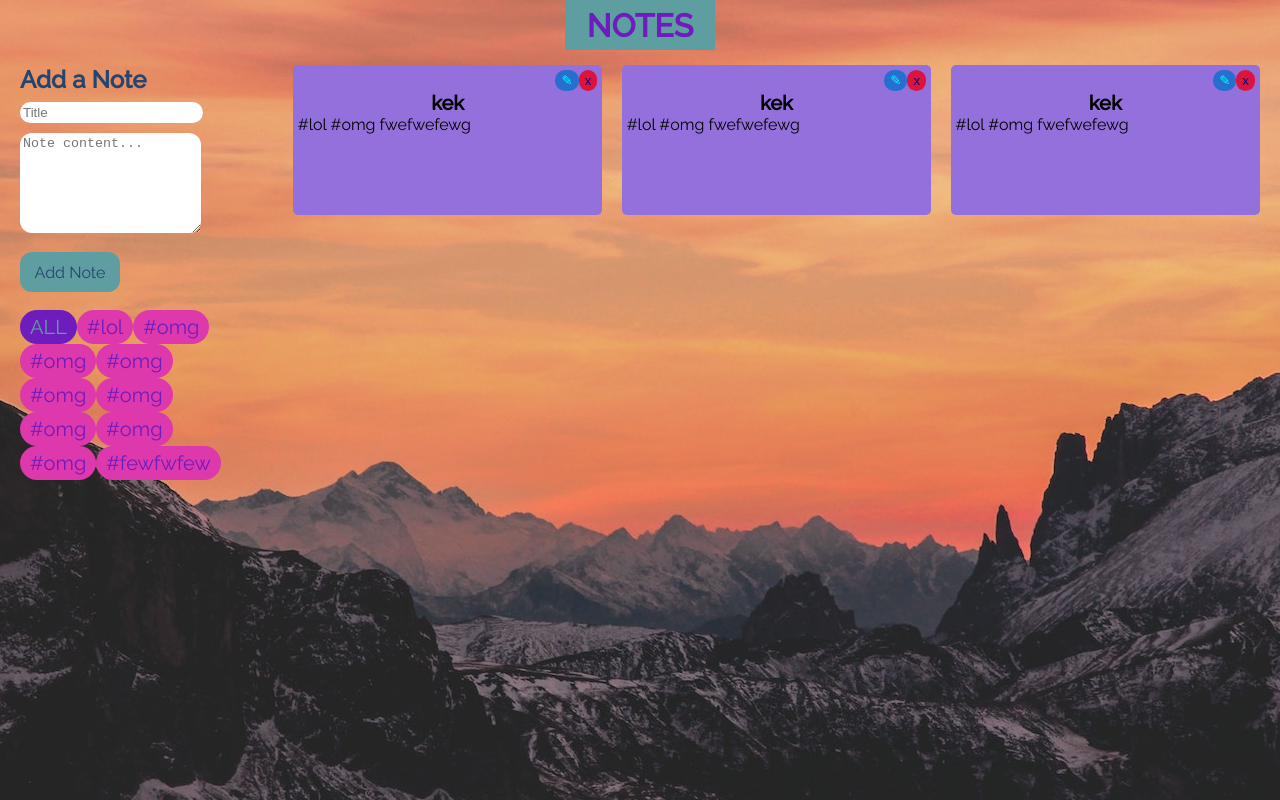
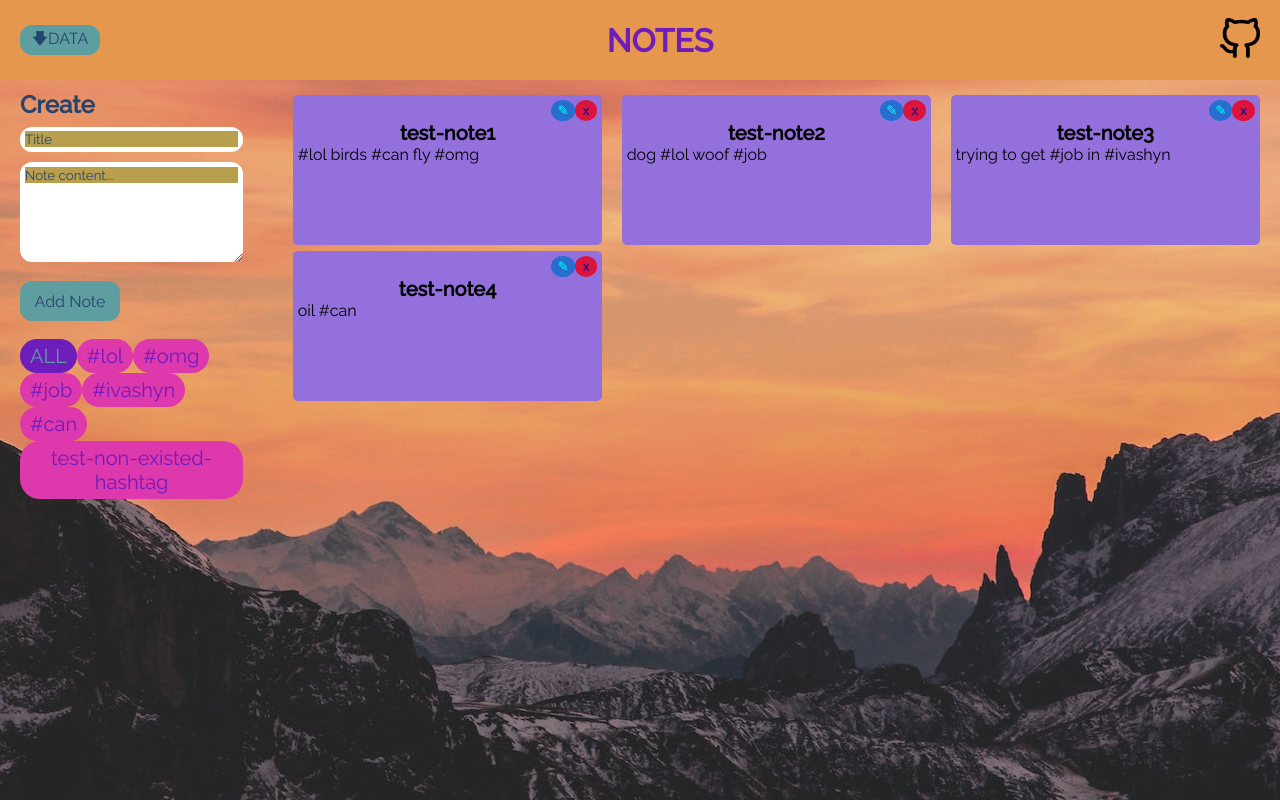
Before and after one commit to recket337/react-notes, a React (Create React App) app in the folder react-notes/: page / in a window 1280 px wide. Built offline with nearby package versions, Linux system fonts and the light colour scheme.

Commit message:
feat: add download data in json button, impoved ui, git link

```diff
--- a/react-notes/src/components/Notes/Form/NotesForm.jsx
+++ b/react-notes/src/components/Notes/Form/NotesForm.jsx
@@ -17,7 +17,7 @@ export const NotesForm = (props) => {
 
   return (
     <>
-      <h2 className={s.headline}>Add a Note</h2>
+      <h2 className={s.headline}>Create</h2>
       <form className={s.form} onSubmit={handleSubmission}>
         <input
           className={s.titleInput}
--- a/react-notes/src/components/Notes/Form/NotesForm.module.scss
+++ b/react-notes/src/components/Notes/Form/NotesForm.module.scss
@@ -2,36 +2,50 @@ $txtcolor: rgb(38, 69, 110);
 $objcolor: rgb(111, 28, 189);
 
 .headline {
+  padding-top: 10px;
   color: $txtcolor;
 }
 .form {
   margin-bottom: 18px;
 
   .titleInput {
+    width: 100%;
     display: block;
     color: $txtcolor;
     border-radius: 12px;
-    padding: 3px;
+    padding: 5px;
     margin-top: 8px;
 
-    .titleInput::-webkit-input-placeholder {
+
+    &::-webkit-input-placeholder {
       color: $txtcolor;
       background: rgb(184, 159, 78);
     }
 
-    .titleInput::placeholder {
+    &::placeholder {
       color: $txtcolor;
-      font-family: "Dancing Script", cursive;
+      font-family: "Raleway", cursive;
     }
   }
 
   .textarea {
+    width: 100%;
     margin-top: 10px;
     display: block;
     color: $txtcolor;
     border-radius: 12px;
-    padding: 3px;
+    padding: 5px;
     height: 100px;
+
+    &::-webkit-input-placeholder {
+      color: $txtcolor;
+      background: rgb(184, 159, 78);
+    }
+
+    &::placeholder {
+      color: $txtcolor;
+      font-family: "Raleway", cursive;
+    }
   }
 
   .formButton {
--- a/react-notes/src/components/Notes/Notes.jsx
+++ b/react-notes/src/components/Notes/Notes.jsx
@@ -1,16 +1,23 @@
-import React, { Component } from "react";
+import React from "react";
 import NotesForm from "./Form/NotesFormContainer";
 import NotesList from "./NotesList/NotesListContainer";
 import HashtagList from "./HashtagList/HashtagListContainer";
 import s from "./Notes.module.scss";
+import ButtonDownload from "./buttonDownload/ButtonDownloadContainer";
+import gitLogo from "./../../assets/img/git.png"
 
-export class Notes extends Component {
-  render() {
-    return (
+export const Notes = (props) => {
+  const url = "https://github.com/recket337";
+  return (
+    <>
+      <header className={s.header}>
+        <ButtonDownload />
+        <h1 className={s.headline}>NOTES</h1>
+        <a href={url}>
+          <img className={s.gitLogo} src={gitLogo}/>
+        </a>
+      </header>
       <div className={s.wrapper}>
-        <header className={s.header}>
-          <h1 className={s.headline}>NOTES</h1>
-        </header>
         <main className={s.main}>
           <section className={s.forms}>
             <NotesForm />
@@ -21,6 +28,6 @@ export class Notes extends Component {
           </section>
         </main>
       </div>
-    );
-  }
-}
+    </>
+  );
+};
--- a/react-notes/src/components/Notes/Notes.module.scss
+++ b/react-notes/src/components/Notes/Notes.module.scss
@@ -1,21 +1,22 @@
+.header {
+  padding: 0 20px;
+  background-color: rgb(230, 151, 78);
+  margin: 0 auto;
+  display: flex;
+  justify-content: space-between;
+  align-items: center;
+  height: 10vh;
+  width: 100%;
+  .headline {
+    color:rgb(111, 28, 189)
+  }
+}
 .wrapper {
   background-image: url(./../../assets/img/cover.jpg);
   background-position: center;
-  height: 100vh;
+  height: 90vh;
   padding: 0 20px;
-  .header {
-    background-color: cadetblue;
-    margin: 0 auto;
-    display: flex;
-    justify-content: center;
-    align-items: center;
-    height: 50px;
-    width: 150px;
-    margin-bottom: 15px;
-    .headline {
-      color:rgb(111, 28, 189)
-    }
-  }
+
   .main {
     display: flex;
     justify-content: space-between;
@@ -28,3 +29,8 @@
   }
 
 }
+
+.gitLogo {
+  width: 40px;
+  height: 40px;
+}
--- a/react-notes/src/components/Notes/NotesList/Note/Note.module.scss
+++ b/react-notes/src/components/Notes/NotesList/Note/Note.module.scss
@@ -12,8 +12,7 @@
 }
 
 .noteButton {
-  padding: 3px 6px;
-  border-radius: 10px;
+  border-radius: 50%;
   color:navy;
 }
 
@@ -25,6 +24,7 @@
 .buttonEdit {
   @extend .noteButton;
   color: aqua;
+  padding: 3px 6px;
   background-color: rgb(38, 111, 206);
   &:hover {
     transition: .5s;
@@ -38,6 +38,7 @@
 
 .buttonDelete {
   @extend .noteButton;
+  padding: 3px 8px;
   background-color: crimson;
   &:hover {
     transition: .5s;
--- a/react-notes/src/components/Notes/NotesList/NotesList.module.scss
+++ b/react-notes/src/components/Notes/NotesList/NotesList.module.scss
@@ -1,4 +1,5 @@
 .notesList {
+  padding-top: 15px;
   list-style-type: none;
   width: 100%;
   display: grid;
--- /dev/null
+++ b/react-notes/src/components/Notes/buttonDownload/ButtonDownload.jsx
@@ -0,0 +1,23 @@
+import React, { Component } from "react";
+import s from "./ButtonDownload.module.scss";
+
+export class ButtonDownload extends Component {
+  constructor(props) {
+    super(props);
+    console.log(props)
+  }
+
+  handleClick = () => {
+    const data = JSON.stringify(this.props.data);
+    let a = document.createElement("a");
+    let file = new Blob([data], {type: 'application/json'});
+    a.href = URL.createObjectURL(file);
+    a.download = "data.json";
+    a.click();
+    a.remove();
+  };
+
+  render() {
+    return <button className={s.downloadButton} onClick={this.handleClick}>&#129095;DATA</button>;
+  }
+}
--- /dev/null
+++ b/react-notes/src/components/Notes/buttonDownload/ButtonDownload.module.scss
@@ -0,0 +1,17 @@
+$txtcolor: rgb(38, 69, 110);
+$objcolor: rgb(111, 28, 189);
+
+.downloadButton {
+  float: right;
+  width: 80px;
+  height: 30px;
+  border-radius: 12px;
+  font-family: "Raleway";
+  color: $txtcolor;
+  font-size: 16px;
+  background-color: cadetblue;
+  &:hover {
+    background-color: darkkhaki;
+    transition: 0.5s;
+  }
+}
--- /dev/null
+++ b/react-notes/src/components/Notes/buttonDownload/ButtonDownloadContainer.js
@@ -0,0 +1,8 @@
+import { connect } from 'react-redux';
+import { ButtonDownload } from './ButtonDownload';
+
+const mapStateToProps = (state) => ({
+  data: state.notes,
+});
+
+export default connect(mapStateToProps, null)(ButtonDownload);
--- a/react-notes/src/redux/reducers/notesReducer.js
+++ b/react-notes/src/redux/reducers/notesReducer.js
@@ -16,27 +16,34 @@ const initialState = {
   notesData: [
     {
       id: 0,
-      title: 'kek',
-      content: '#lol #omg fwefwefewg',
-      hashtags: ["#lol", "#omg"],
+      title: 'test-note1',
+      content: '#lol birds #can fly #omg',
+      hashtags: ["#lol", "#omg", "#can"],
       isEditing: false,
     },
     {
       id: 1,
-      title: 'kek',
-      content: '#lol #omg fwefwefewg',
-      hashtags: ["#lol", "#omg"],
+      title: 'test-note2',
+      content: 'dog #lol woof #job',
+      hashtags: ["#lol", "#job"],
       isEditing: false,
     },
     {
       id: 2,
-      title: 'kek',
-      content: '#lol #omg fwefwefewg',
-      hashtags: ["#lol", "#omg"],
+      title: 'test-note3',
+      content: 'trying to get #job in #ivashyn',
+      hashtags: ["#job", "#ivashyn"],
+      isEditing: false,
+    },
+    {
+      id: 3,
+      title: 'test-note4',
+      content: 'oil #can',
+      hashtags: ["#can"],
       isEditing: false,
     },
   ],
-  allHashtags: ["#lol", "#omg", "#omg", "#omg", "#omg", "#omg", "#omg", "#omg", "#omg", "#fewfwfew"],
+  allHashtags: ["#lol", "#omg", "#job", "#ivashyn", "#can", "test-non-existed-hashtag"],
   filter: '',
 };
 
```
Also changed, not shown: react-notes/src/assets/img/git.png (added).
